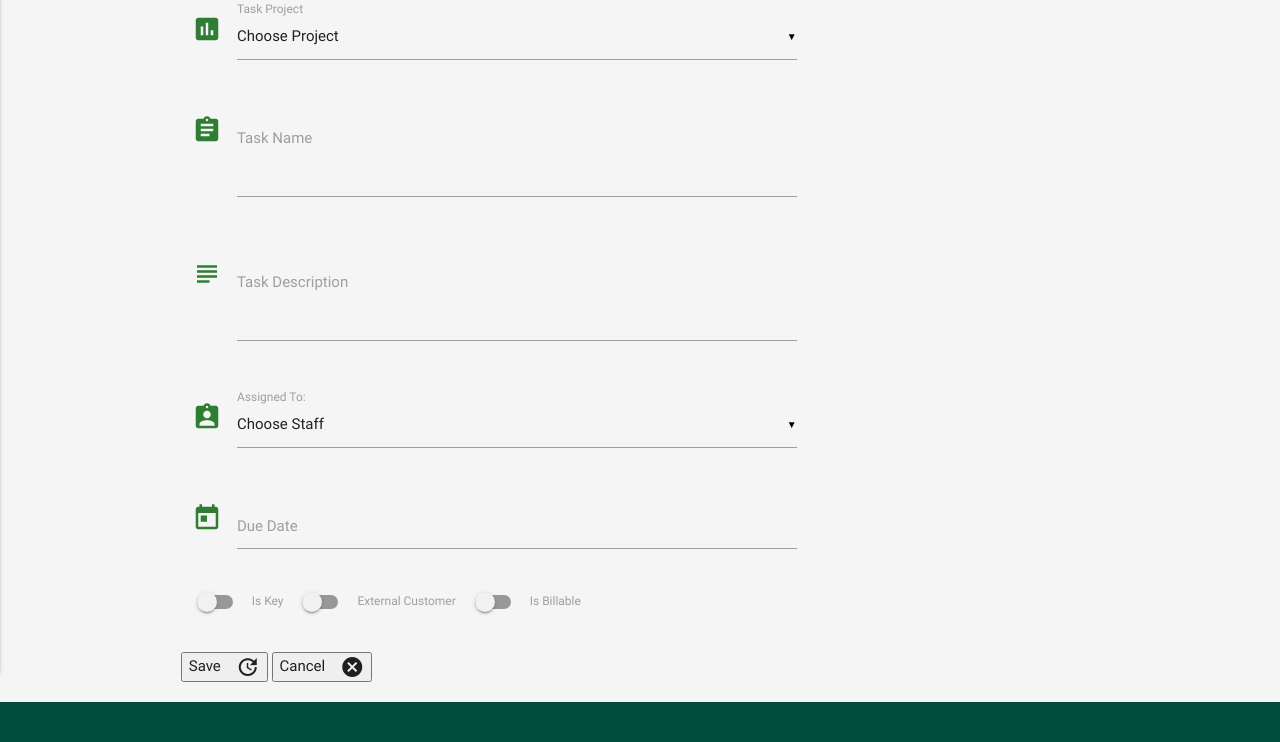
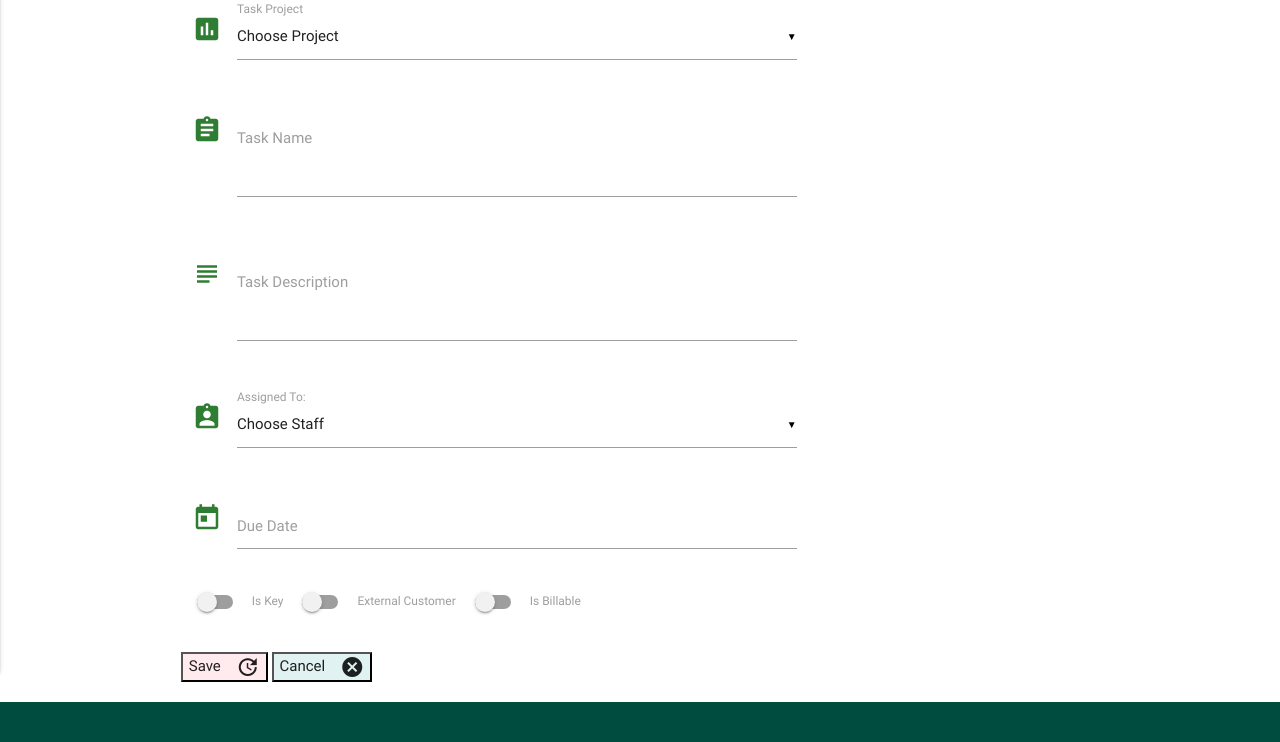
Before and after one commit to Mofarrell1967/task-tracker, a Flask app: page /add_task in a window 1280 px wide. Shown: the part 188-930 px from the top of the page. Run offline with Flask 2, Linux system fonts and the light colour scheme; data that the repository does not hold is empty; some libraries are stand-ins or nearby versions.

Commit message:
Updated layout and buttons

```diff
--- a/app.py
+++ b/app.py
@@ -143,6 +143,9 @@
 
 
 
+
+
+
 if __name__ == '__main__':
     app.run(host=os.environ.get('IP'),
             port=int(os.environ.get('PORT')),
--- a/static/css/style.css
+++ b/static/css/style.css
@@ -2,7 +2,7 @@
     display: flex;
     min-height: 100vh;
     flex-direction: column;
-    background-color: #f5f5f5;
+
   }
 
   main {
@@ -15,6 +15,10 @@
     line-height: 24px;
     margin: 5px 5px;
     padding: 0 0.5em;
+}
+
+.btn_col {
+    color: #e0f2f1;
 }
 
 .task_header {
@@ -48,6 +52,7 @@
 
 .card-view {
     padding-top: 10px;
+    background-color: #fafafa;
 
 }
 
--- a/templates/addproject.html
+++ b/templates/addproject.html
@@ -25,11 +25,11 @@
         </div>
     </div>
      <div class="row">
-            <button class=".btn_small waves-effect waves-light" type="submit" name="action">Save
+            <button class=".btn_small waves-effect waves-light red lighten-5" type="submit" name="action">Save
                 <i class="material-icons right">update</i>
              </button>
 
-            <button class=".btn_small waves-effect waves-light" type="submit" name="action">Cancel
+            <button class=".btn_small waves-effect waves-light teal lighten-5" type="submit" name="action">Cancel
                 <i class="material-icons right">cancel</i>
              </button>
         </div>
--- a/templates/addstaff.html
+++ b/templates/addstaff.html
@@ -19,11 +19,11 @@
     </div>
 
     <div class="row">
-            <button class=".btn_small waves-effect waves-light" type="submit" name="action">Save
+            <button class=".btn_small waves-effect waves-light red lighten-5" type="submit" name="action">Save
                 <i class="material-icons right">update</i>
              </button>
 
-            <button class=".btn_small waves-effect waves-light" type="submit" name="action">Cancel
+            <button class=".btn_small waves-effect waves-light teal lighten-5" type="submit" name="action">Cancel
                 <i class="material-icons right">cancel</i>
              </button>
         </div>
--- a/templates/addtask.html
+++ b/templates/addtask.html
@@ -73,11 +73,11 @@
            </div>
             </div>
          <div class="row">
-            <button class=".btn_small waves-effect waves-light" type="submit" name="action">Save
+            <button class=".btn_small waves-effect waves-light red lighten-5" type="submit" name="action">Save
                 <i class="material-icons right">update</i>
              </button>
 
-            <button class=".btn_small waves-effect waves-light" type="submit" name="action">Cancel
+            <button class=".btn_small waves-effect waves-light teal lighten-5" type="submit" name="action">Cancel
                 <i class="material-icons right">cancel</i>
              </button>
         </div>
--- a/templates/base.html
+++ b/templates/base.html
@@ -42,6 +42,7 @@
 
      <div class="nav-wrapper teal darken-4">
      <a href="{{url_for('view_tasks')}}" class="brand-logo">Project Task Manager</a>
+
 
 
       <a href="#" data-activates="mobile-demo" class="button-collapse"><i class="material-icons">menu</i></a>
--- a/templates/projects.html
+++ b/templates/projects.html
@@ -21,8 +21,8 @@
                 </div>
                   </div>
 
-                  <a href="{{url_for('delete_project', project_id=project._id)}}" class="waves-effect waves-light btn btn_small">Del</a>
-                <a href="{{url_for('edit_project', project_id=project._id)}}" class="waves-effect waves-light btn btn_small blue">Edit</a>
+                  <a href="{{url_for('delete_project', project_id=project._id)}}" class="waves-effect waves-light btn btn_small red red lighten-2">Del</a>
+                <a href="{{url_for('edit_project', project_id=project._id)}}" class="waves-effect waves-light btn btn_small green darken-4">Edit</a>
                      </div>
             <div class="collapsible-body">
                 <span>
--- a/templates/staff.html
+++ b/templates/staff.html
@@ -18,8 +18,8 @@
                 </div>
                  </div>
 
-                 <a href="{{url_for('delete_staff', staff_id=staff._id)}}" class="waves-effect waves-light btn btn_small">Del</a>
-                <a href="{{url_for('edit_staff', staff_id=staff._id)}}" class="waves-effect waves-light btn btn_small blue">Edit</a>
+                 <a href="{{url_for('delete_staff', staff_id=staff._id)}}" class="waves-effect waves-light btn btn_small red red lighten-2">Del</a>
+                <a href="{{url_for('edit_staff', staff_id=staff._id)}}" class="waves-effect waves-light btn btn_small green darken-4">Edit</a>
                      </div>
             <div class="collapsible-body">
                 <span>
--- a/templates/tasks.html
+++ b/templates/tasks.html
@@ -26,8 +26,8 @@
                     Assigned To: <strong>{{task.staff_name}}</strong>
                 </div>
                 </div>
-                 <a href="{{url_for('delete_task', task_id=task._id)}}" class="waves-effect waves-light btn btn_small">Del</a>
-                    <a href="{{url_for('edit_task', task_id=task._id)}}" class="waves-effect waves-light btn btn_small blue">Edit</a>
+                 <a href="{{url_for('delete_task', task_id=task._id)}}" class="waves-effect waves-light btn btn_small red lighten-2">Del</a>
+                    <a href="{{url_for('edit_task', task_id=task._id)}}" class="waves-effect waves-light btn btn_small green darken-4">Edit</a>
             </div>
             <div class="collapsible-body">
                 <span>
--- a/templates/viewtasks.html
+++ b/templates/viewtasks.html
@@ -1,4 +1,6 @@
 {% extends 'base.html'%} {% block content %}
+
+
 
 
 <h4 class="left-align">Task List</h4>
@@ -81,4 +83,6 @@
     </ul>
 </div>
 
+
+
 {% endblock %}
```
